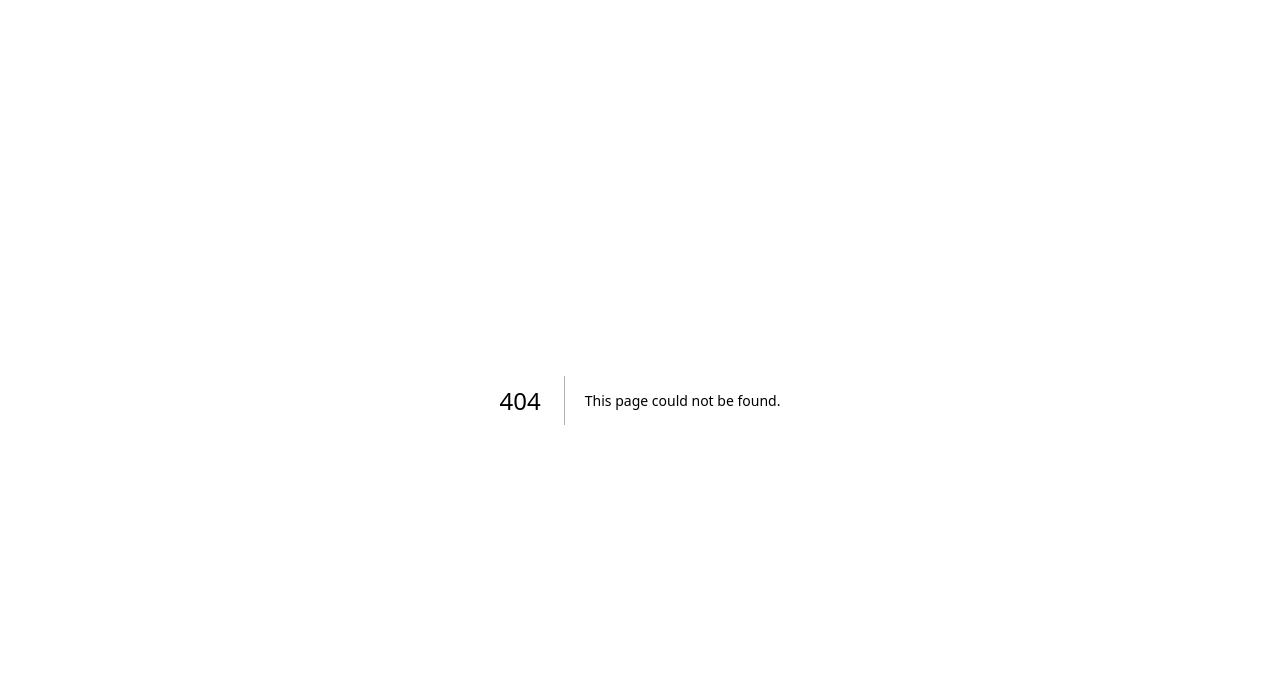
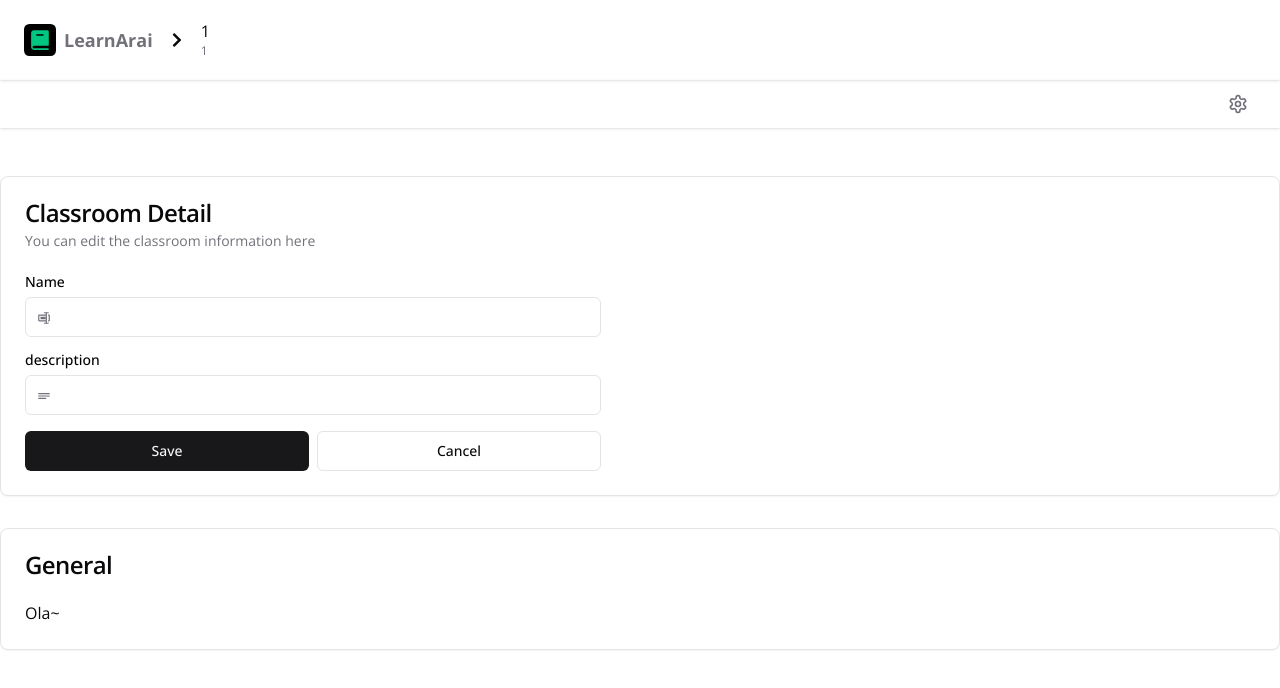
Before and after one commit to learn-arai/learn-arai, a Next.js app in the folder learn-arai/: page /classroom/1/setting in a window 1280 px wide. Before the commit this address had no page. Shown: the top 688 px of the page. Built offline with nearby package versions, Linux system fonts and the light colour scheme.

Commit message:
Added edit classroom detail section

```diff
--- /dev/null
+++ b/learn-arai/app/classroom/[slug]/setting/classroom-detail.tsx
@@ -0,0 +1,88 @@
+import { BiRename } from 'react-icons/bi';
+import { CgDetailsMore } from 'react-icons/cg';
+
+import { cn } from '@/lib/utils';
+
+import { Button } from '@/components/ui/button';
+import {
+    Card,
+    CardContent,
+    CardDescription,
+    CardHeader,
+    CardTitle,
+} from '@/components/ui/card';
+import { Input } from '@/components/ui/input';
+import { Label } from '@/components/ui/label';
+
+export default function ClassroomDetail() {
+    return (
+        <Card>
+            <CardHeader>
+                <CardTitle>Classroom Detail</CardTitle>
+                <CardDescription>
+                    You can edit the classroom information here
+                </CardDescription>
+            </CardHeader>
+            <CardContent>
+                <form className="grid items-start gap-4 max-w-xl">
+                    <FormInput name="name" label="Name">
+                        <BiRename />
+                    </FormInput>
+
+                    <FormInput name="Description" label="description">
+                        <CgDetailsMore />
+                    </FormInput>
+
+                    <div className="grid grid-cols-2 gap-2">
+                        <Button>Save</Button>
+                        <Button variant="outline">Cancel</Button>
+                    </div>
+                </form>
+            </CardContent>
+        </Card>
+    );
+}
+function FormInput({
+    name,
+    label,
+    defaultValue,
+    type,
+    children,
+    placeholder,
+}: {
+    name: string;
+    label: string;
+    defaultValue?: string;
+    type?: string;
+    children?: React.ReactNode;
+    placeholder?: string;
+}) {
+    return (
+        <div className="grid gap-2">
+            <Label htmlFor={name} className="relative">
+                {label}
+                <Input
+                    type={type || 'text'}
+                    id={name}
+                    name={name}
+                    defaultValue={defaultValue}
+                    className={cn(
+                        'mt-2',
+                        children && 'pl-9',
+                        type === 'file' &&
+                            'file:bg-primary file:text-primary h-10 py-0 file:h-full pl-0 file:pl-9 file:w-0 file:pr-0 file:mr-2'
+                    )}
+                    placeholder={placeholder}
+                />
+                <div
+                    className={cn(
+                        'absolute bottom-3 mx-3 text-muted-foreground',
+                        type === 'file' && 'bg-background'
+                    )}
+                >
+                    {children}
+                </div>
+            </Label>
+        </div>
+    );
+}
--- /dev/null
+++ b/learn-arai/app/classroom/[slug]/setting/classroom-general.tsx
@@ -0,0 +1,12 @@
+import { Card, CardContent, CardHeader, CardTitle } from '@/components/ui/card';
+
+export default function ClassroomGeneral() {
+    return (
+        <Card>
+            <CardHeader>
+                <CardTitle>General</CardTitle>
+            </CardHeader>
+            <CardContent>Ola~</CardContent>
+        </Card>
+    );
+}
--- /dev/null
+++ b/learn-arai/app/classroom/[slug]/setting/page.tsx
@@ -0,0 +1,12 @@
+import ClassroomDetail from './classroom-detail';
+import ClassroomGeneral from './classroom-general';
+
+export default function Page() {
+    return (
+        <div className="py-12 space-y-8">
+            <ClassroomDetail />
+
+            <ClassroomGeneral />
+        </div>
+    );
+}
--- /dev/null
+++ b/learn-arai/components/ui/card.tsx
@@ -0,0 +1,86 @@
+import * as React from 'react';
+
+import { cn } from '@/lib/utils';
+
+const Card = React.forwardRef<
+    HTMLDivElement,
+    React.HTMLAttributes<HTMLDivElement>
+>(({ className, ...props }, ref) => (
+    <div
+        ref={ref}
+        className={cn(
+            'rounded-lg border bg-card text-card-foreground shadow-sm',
+            className
+        )}
+        {...props}
+    />
+));
+Card.displayName = 'Card';
+
+const CardHeader = React.forwardRef<
+    HTMLDivElement,
+    React.HTMLAttributes<HTMLDivElement>
+>(({ className, ...props }, ref) => (
+    <div
+        ref={ref}
+        className={cn('flex flex-col space-y-1.5 p-6', className)}
+        {...props}
+    />
+));
+CardHeader.displayName = 'CardHeader';
+
+const CardTitle = React.forwardRef<
+    HTMLParagraphElement,
+    React.HTMLAttributes<HTMLHeadingElement>
+>(({ className, ...props }, ref) => (
+    <h3
+        ref={ref}
+        className={cn(
+            'text-2xl font-semibold leading-none tracking-tight',
+            className
+        )}
+        {...props}
+    />
+));
+CardTitle.displayName = 'CardTitle';
+
+const CardDescription = React.forwardRef<
+    HTMLParagraphElement,
+    React.HTMLAttributes<HTMLParagraphElement>
+>(({ className, ...props }, ref) => (
+    <p
+        ref={ref}
+        className={cn('text-sm text-muted-foreground', className)}
+        {...props}
+    />
+));
+CardDescription.displayName = 'CardDescription';
+
+const CardContent = React.forwardRef<
+    HTMLDivElement,
+    React.HTMLAttributes<HTMLDivElement>
+>(({ className, ...props }, ref) => (
+    <div ref={ref} className={cn('p-6 pt-0', className)} {...props} />
+));
+CardContent.displayName = 'CardContent';
+
+const CardFooter = React.forwardRef<
+    HTMLDivElement,
+    React.HTMLAttributes<HTMLDivElement>
+>(({ className, ...props }, ref) => (
+    <div
+        ref={ref}
+        className={cn('flex items-center p-6 pt-0', className)}
+        {...props}
+    />
+));
+CardFooter.displayName = 'CardFooter';
+
+export {
+    Card,
+    CardHeader,
+    CardFooter,
+    CardTitle,
+    CardDescription,
+    CardContent,
+};
```
